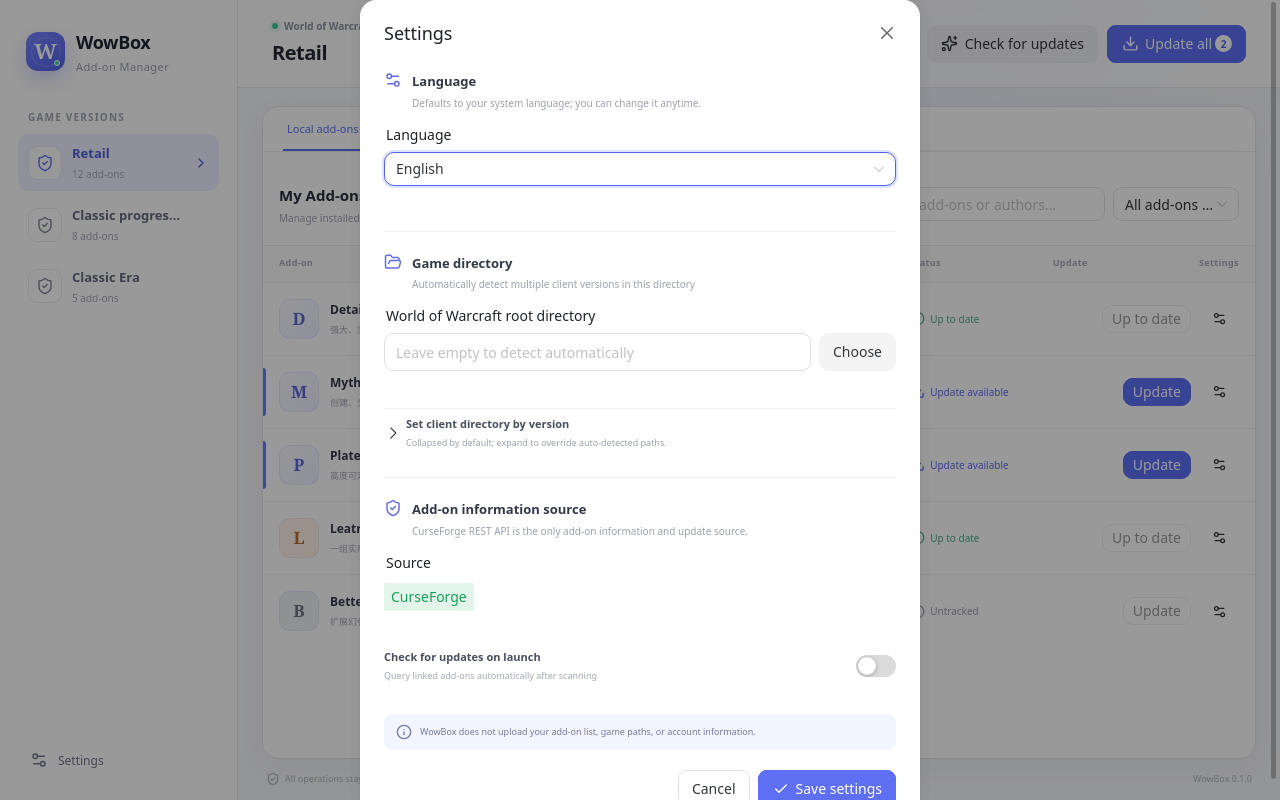
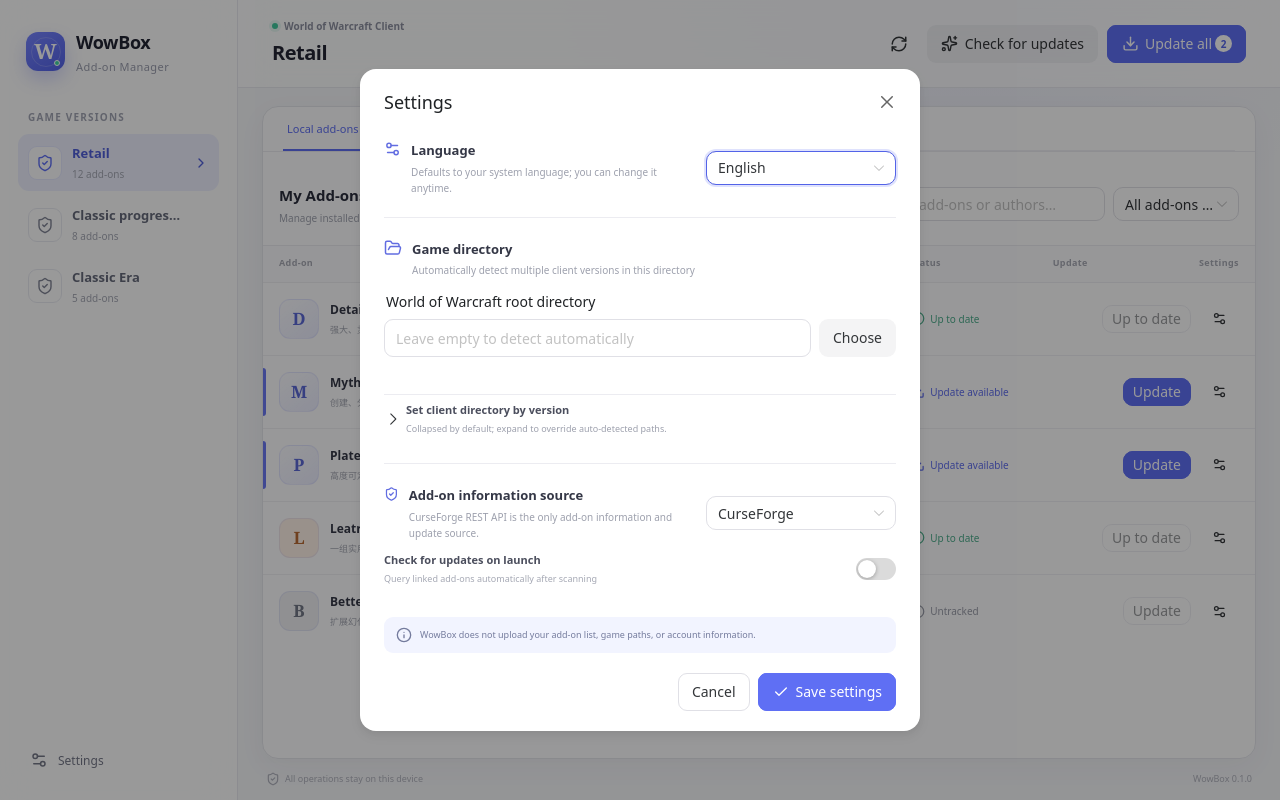
Before and after one commit to zzvaki/wowbox, a Vue app: page / in a window 1280 px wide. Both pictures are taken after a click on the button "Settings". Built offline with nearby package versions, Linux system fonts and the light colour scheme.

Commit message:
style: align settings selects inline

```diff
--- a/src/App.vue
+++ b/src/App.vue
@@ -156,6 +156,10 @@
   { flavor: "beta" as const, label: gameFlavorLabel("beta"), folder: "_beta_" },
 ]);
 
+const dataSourceOptions = computed(() => [
+  { label: t("curseForgeOnly"), value: "curseforge" },
+]);
+
 const installations = ref<GameInstallation[]>([]);
 const activeInstallationId = ref("");
 const addons = ref<AddonInfo[]>([]);
@@ -1181,6 +1185,7 @@
           :close-on-esc="false"
         >
           <div class="settings-section">
+            <div class="settings-inline-field">
               <div class="settings-section-title">
                 <Settings2 :size="18" />
                 <div>
@@ -1188,12 +1193,12 @@
                   <span>{{ t("languageHelp") }}</span>
                 </div>
               </div>
-            <n-form-item :label="t('language')">
               <n-select
                 v-model:value="settingsDraft.language"
                 :options="languageOptions"
+                :aria-label="t('language')"
               />
-            </n-form-item>
+            </div>
           </div>
 
           <div class="settings-divider" />
@@ -1275,6 +1280,7 @@
           <div class="settings-divider" />
 
           <div class="settings-section">
+            <div class="settings-inline-field">
               <div class="settings-section-title">
                 <ShieldCheck :size="18" />
                 <div>
@@ -1282,11 +1288,12 @@
                   <span>{{ t("dataSourcesHelp") }}</span>
                 </div>
               </div>
-            <n-form-item :label="t('source')">
-              <n-tag type="success" :bordered="false">
-                {{ t("curseForgeOnly") }}
-              </n-tag>
-            </n-form-item>
+              <n-select
+                value="curseforge"
+                :options="dataSourceOptions"
+                :aria-label="t('dataSources')"
+              />
+            </div>
             <div class="setting-toggle">
               <div>
                 <strong>{{ t("checkOnLaunch") }}</strong>
--- a/src/styles.css
+++ b/src/styles.css
@@ -1026,6 +1026,22 @@
   padding: 3px 0;
 }
 
+.settings-inline-field {
+  display: grid;
+  grid-template-columns: minmax(0, 1fr) 190px;
+  align-items: center;
+  gap: 20px;
+}
+
+.settings-inline-field .settings-section-title {
+  min-width: 0;
+  margin-bottom: 0;
+}
+
+.settings-inline-field > .n-select {
+  min-width: 0;
+}
+
 .settings-section-title {
   display: flex;
   align-items: flex-start;
```
Lines whose indentation alone changed are shown as unchanged.
